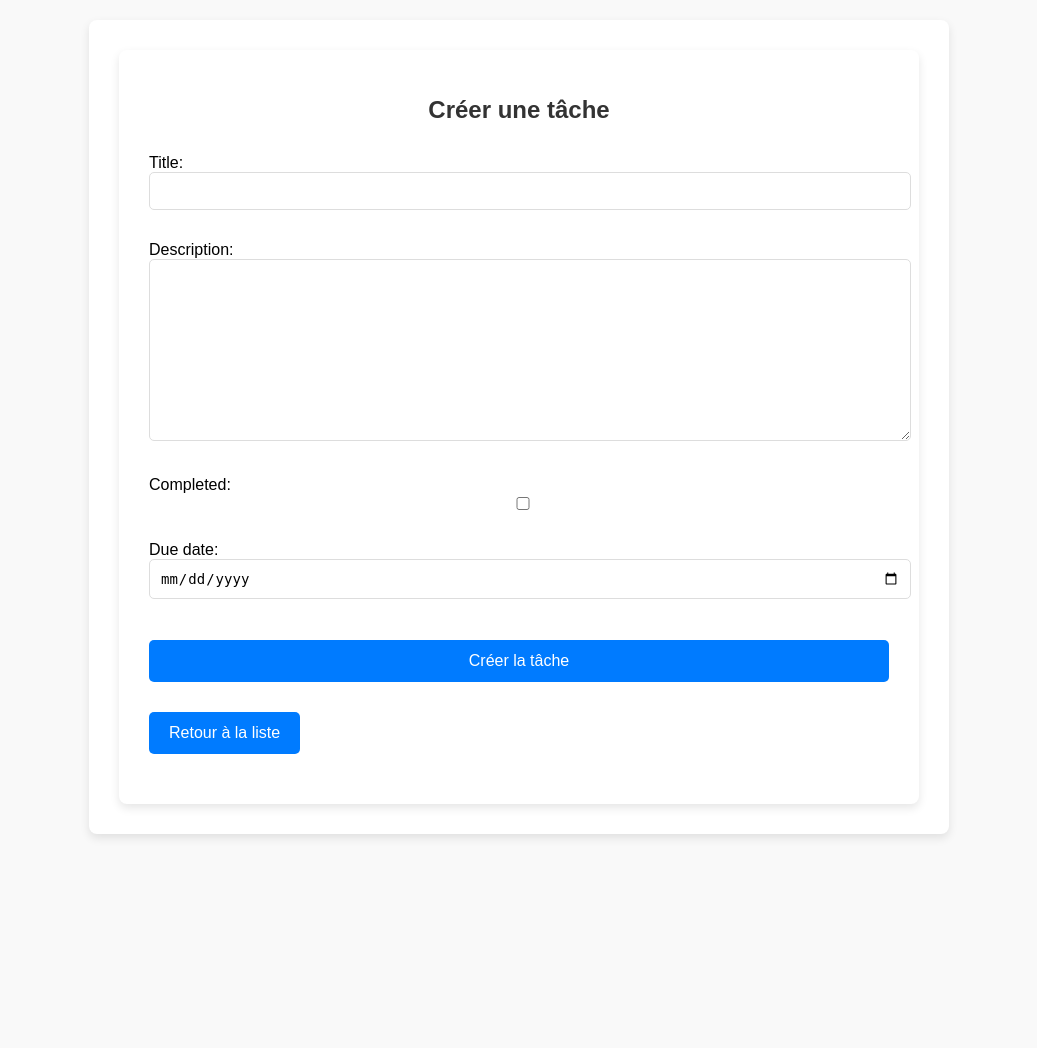
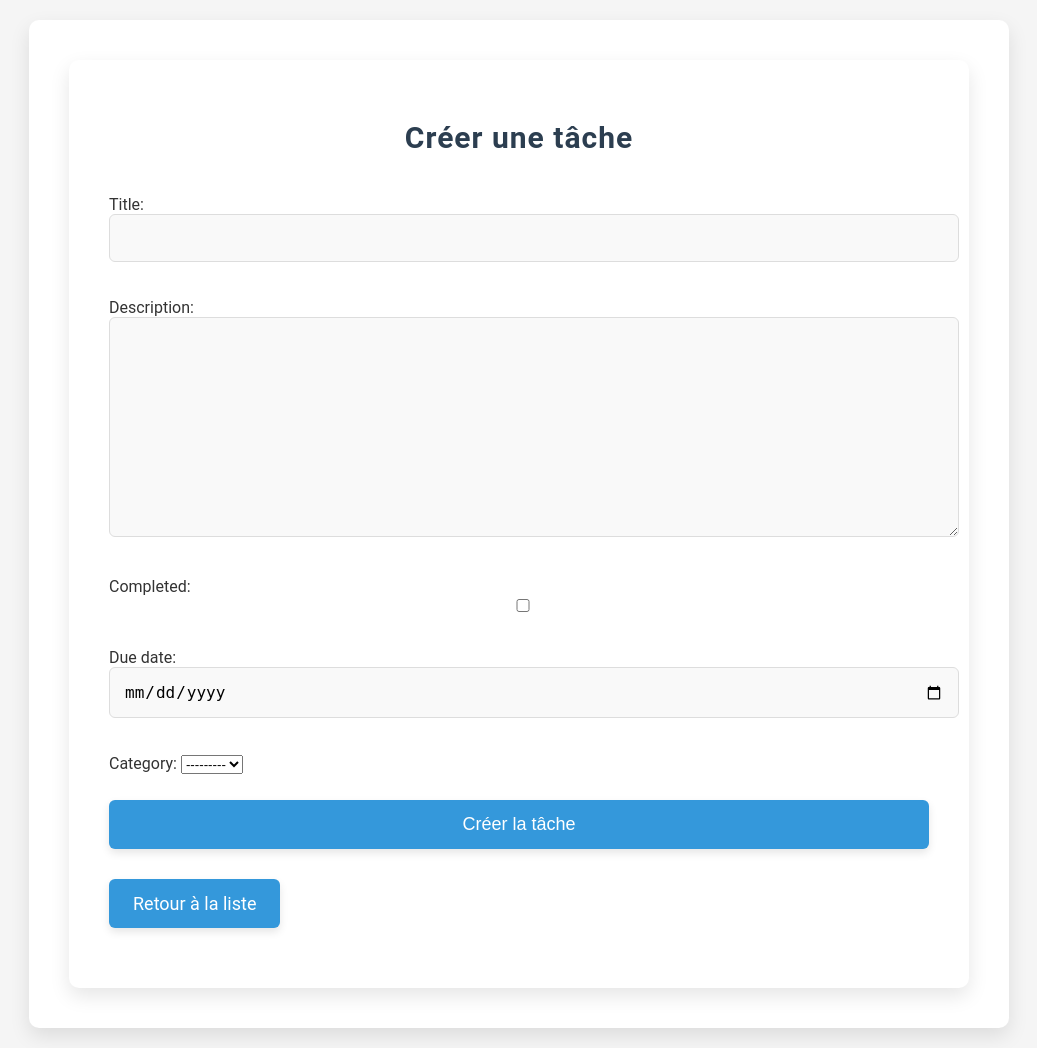
Before and after one commit to xinjiee19/projet-tsp, a Django app: page /tasks/create/ in a window 1280 px wide. Shown: the whole page, without its empty margins (121-1158 px from the left). Before the commit the page ends 838 px from the top, so only its background shows below. Run offline with Django 5.2, Linux system fonts and the light colour scheme; data that the repository does not hold is empty; some libraries are stand-ins or nearby versions.

Commit message:
models update

```diff
--- a/django-site/todolist/public/forms.py
+++ b/django-site/todolist/public/forms.py
@@ -4,7 +4,8 @@ from .models import Task
 class TaskForm(forms.ModelForm):
     class Meta:
         model = Task
-        fields = ['title', 'description', 'completed', 'due_date']  # Ajout de due_date
+        fields = ['title', 'description', 'completed', 'due_date', 'category']
         widgets = {
-            'due_date': forms.DateInput(attrs={'type': 'date'})  # Affiche un sélecteur de date HTML5
+            'due_date': forms.DateInput(attrs={'type': 'date'}),
+            'category': forms.Select(attrs={'id': 'category-select'}),  # Set the category field with an id
         }
--- a/django-site/todolist/public/models.py
+++ b/django-site/todolist/public/models.py
@@ -1,10 +1,17 @@
 from django.db import models
+
+class Category(models.Model):
+    name = models.CharField(max_length=50)  # Category name
+
+    def __str__(self):
+        return self.name
 
 class Task(models.Model):
     title = models.CharField(max_length=255)
     description = models.TextField()
     completed = models.BooleanField(default=False)
-    due_date = models.DateField(null=True, blank=True)  # Champ date d'échéance, peut être vide
+    due_date = models.DateField(null=True, blank=True)  # Deadline date, can be blank
+    category = models.ForeignKey(Category, null=True, blank=True, on_delete=models.SET_NULL)  # Task can belong to a category
 
     def __str__(self):
         return self.title
--- a/django-site/todolist/public/static/stylestodo.css
+++ b/django-site/todolist/public/static/stylestodo.css
@@ -1,71 +1,90 @@
 /* Global Styles */
 body {
-    font-family: 'Arial', sans-serif;
-    background-color: #f9f9f9;
+    font-family: 'Roboto', sans-serif;  /* Upgraded to a modern font */
+    background-color: #f5f5f5;
     margin: 0;
     padding: 20px;
+    color: #333;
 }
 
 .container {
-    max-width: 800px;
+    max-width: 900px;
     margin: 0 auto;
-    background-color: white;
-    padding: 30px;
-    border-radius: 8px;
-    box-shadow: 0px 4px 10px rgba(0, 0, 0, 0.1);
+    background-color: #fff;
+    padding: 40px;
+    border-radius: 10px;
+    box-shadow: 0 8px 20px rgba(0, 0, 0, 0.1);  /* Slightly larger shadow */
+    transition: box-shadow 0.3s ease;
+}
+
+.container:hover {
+    box-shadow: 0 12px 30px rgba(0, 0, 0, 0.15);  /* Hover effect for added elegance */
 }
 
 /* Title */
 h1 {
     text-align: center;
-    color: #333;
-    font-size: 24px;
-    margin-bottom: 30px;
+    color: #2c3e50;
+    font-size: 30px;
+    margin-bottom: 40px;
+    letter-spacing: 1px;  /* Slight letter spacing for elegance */
 }
 
 /* Button styles */
 button, .button-link {
-    background-color: #007BFF;
+    background-color: #3498db;  /* Softer, sophisticated blue */
     color: white;
-    padding: 12px 20px;
-    border-radius: 5px;
+    padding: 14px 24px;
+    border-radius: 6px;
     border: none;
-    text-decoration: none;
-    font-size: 16px;
+    font-size: 18px;
     display: inline-block;
     margin-top: 10px;
     margin-bottom: 20px;
-    transition: background-color 0.3s ease;
+    transition: background-color 0.3s ease, transform 0.2s ease;
     cursor: pointer;
     text-align: center;
+    box-shadow: 0 4px 8px rgba(0, 0, 0, 0.1);  /* Button shadow for depth */
 }
 
 button:hover, .button-link:hover {
-    background-color: #0056b3;
+    background-color: #2980b9;  /* Slightly darker on hover */
+    transform: translateY(-3px);  /* Button hover effect */
 }
 
 a {
     text-decoration: none;
+    color: #3498db;
+}
+
+a:hover {
+    text-decoration: underline;
 }
 
 /* Form Styles */
 form {
-    margin-top: 20px;
+    margin-top: 30px;
 }
 
 form input, form textarea {
     width: 100%;
-    padding: 10px;
-    margin-bottom: 15px;
+    padding: 14px;
+    margin-bottom: 20px;
     border: 1px solid #ddd;
-    border-radius: 5px;
-    font-size: 14px;
+    border-radius: 6px;
+    font-size: 16px;
+    background-color: #f9f9f9;
+    transition: border 0.3s ease;
+}
+
+form input:focus, form textarea:focus {
+    border-color: #3498db;  /* Subtle focus effect */
 }
 
 form button {
     width: 100%;
-    padding: 12px;
-    font-size: 16px;
+    padding: 14px;
+    font-size: 18px;
 }
 
 /* Task List */
--- a/django-site/todolist/public/templates/tasks/task_form.html
+++ b/django-site/todolist/public/templates/tasks/task_form.html
@@ -5,9 +5,10 @@
 {% block content %}
     <div class="container">
         <h1>{% if form.instance.pk %}Modifier{% else %}Créer{% endif %} une tâche</h1>
-        <form method="POST">
+        <form method="POST" id="task-form">
             {% csrf_token %}
-            {{ form.as_p }}  <!-- Le champ due_date sera inclus automatiquement -->
+            {{ form.as_p }}  <!-- This includes title, description, due_date, and category -->
+
             <button type="submit">{% if form.instance.pk %}Mettre à jour{% else %}Créer{% endif %} la tâche</button>
         </form>
         <a href="{% url 'task_list' %}" class="button-link">Retour à la liste</a>
--- a/django-site/todolist/public/urls.py
+++ b/django-site/todolist/public/urls.py
@@ -1,6 +1,8 @@
+
 from django.urls import path
 from .views import task_list, task_create, task_update, task_delete
 from . import views
+
 
 
 urlpatterns = [
@@ -10,5 +12,4 @@ urlpatterns = [
     path('create/', task_create, name='task_create'),  # URL pour créer une nouvelle tâche
     path('update/<int:pk>/', task_update, name='task_update'),  # URL pour modifier une tâche
     path('delete/<int:pk>/', task_delete, name='task_delete'),  # URL pour supprimer une tâche
-
 ]
--- a/django-site/todolist/public/views.py
+++ b/django-site/todolist/public/views.py
@@ -1,39 +1,45 @@
 from django.shortcuts import render, redirect, get_object_or_404
-from .models import Task
+from .models import Task, Category
 from .forms import TaskForm
 
-# Affiche la liste des tâches
+# Display the list of tasks
 def task_list(request):
-    tasks = Task.objects.all()  # Récupère toutes les tâches de la base de données
-    return render(request, 'tasks/task_list.html', {'tasks': tasks})
+    tasks = Task.objects.all()  # Fetch all tasks from the database
+    categories = Category.objects.all()  # Fetch all categories
+    return render(request, 'tasks/task_list.html', {'tasks': tasks, 'categories': categories})
 
-# Crée une nouvelle tâche
+# Create a new task
 def task_create(request):
     if request.method == 'POST':
         form = TaskForm(request.POST)
         if form.is_valid():
             form.save()
-            return redirect('task_list')  # Redirige vers la liste des tâches après création
+            return redirect('task_list')  # Redirect to the task list after creation
     else:
         form = TaskForm()
     return render(request, 'tasks/task_form.html', {'form': form})
 
-# Modifie une tâche existante
+# Update an existing task
 def task_update(request, pk):
     task = get_object_or_404(Task, pk=pk)
     if request.method == 'POST':
         form = TaskForm(request.POST, instance=task)
         if form.is_valid():
             form.save()
-            return redirect('task_list')  # Redirige vers la liste des tâches après modification
+            return redirect('task_list')  # Redirect to the task list after update
     else:
         form = TaskForm(instance=task)
     return render(request, 'tasks/task_form.html', {'form': form})
 
-# Supprime une tâche
+# Delete a task
 def task_delete(request, pk):
     task = get_object_or_404(Task, pk=pk)
     if request.method == 'POST':
         task.delete()
-        return redirect('task_list')  # Redirige après la suppression
+        return redirect('task_list')  # Redirect after deletion
     return render(request, 'tasks/task_confirm_delete.html', {'task': task})
+
+# View to list all categories
+def category_list(request):
+    categories = Category.objects.all()
+    return render(request, 'categories/category_list.html', {'categories': categories})
--- a/django-site/todolist/todolist/settings.py
+++ b/django-site/todolist/todolist/settings.py
@@ -91,7 +91,7 @@ DATABASES = {
         'NAME': 'todolist',  # Nom de la base de données PostgreSQL
         'USER': 'xinjie',      # Nom de l'utilisateur PostgreSQL
         'PASSWORD': 'xinjie',  # Mot de passe de l'utilisateur
-        'HOST': 'db',   # Hôte de la base de données (localhost si local)
+        'HOST': 'localhost',   # Hôte de la base de données (localhost si local)
         'PORT': '5432',        # Port par défaut de PostgreSQL
     }
 }
```
Also changed, not shown: other parts of django-site/todolist/public/static/stylestodo.css (+77 -40 lines), django-site/todolist/public/admin.py (+14 -5 lines), django-site/todolist/public/templates/tasks/task_list.html (+9 -25 lines), django-site/todolist/public/migrations/0003_category_task_category.py (added), 2 other files.
